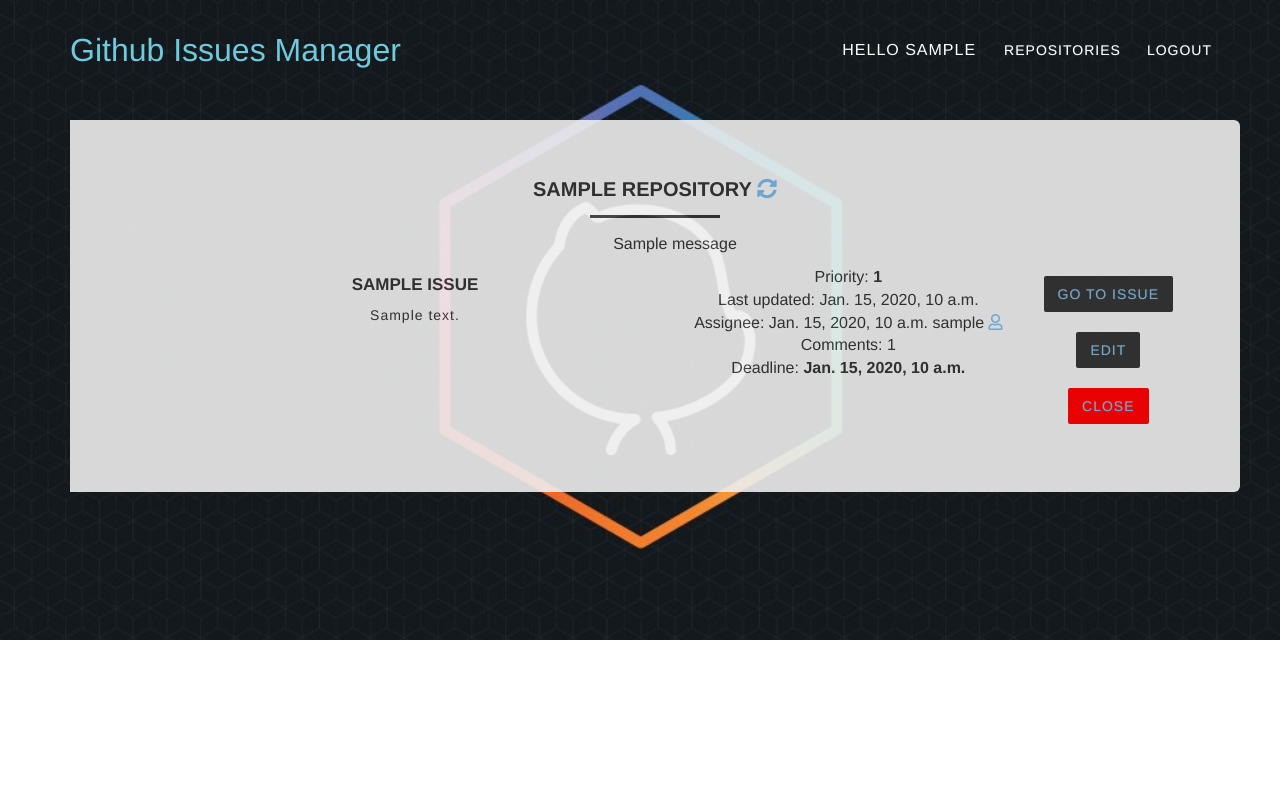
After one commit to paul4000/github-issues-manager, a Django app: page /issues/repositories/1 in a window 1280 px wide. The commit adds this page. Run offline with Django 3.2, Linux system fonts and the light colour scheme; a user stored in the database is signed in; tables that the repository leaves empty hold one stand-in row (values such as "Sample post"); one stand-in notice (Sample message) is shown; some libraries are stand-ins or nearby versions; grey boxes are pictures that could not be loaded.

Commit message:
issues added

```diff
--- a/issues/github_api_request_maker.py
+++ b/issues/github_api_request_maker.py
@@ -13,3 +13,9 @@ class GithubRequestsMaker:
         response = requests.get(repos_endpoint, headers=self.headers)
 
         return response
+
+    def get_issues(self, owner, repo):
+        issues_endpoint = self.github_endpoint + ('/repos/%s/%s/issues' % (owner, repo))
+        response = requests.get(issues_endpoint, headers=self.headers)
+
+        return response
--- a/issues/models.py
+++ b/issues/models.py
@@ -10,3 +10,34 @@ class Repository(models.Model):
 
     def __str__(self):
         return self.github_name
+
+
+class Issue(models.Model):
+
+    repository = models.ForeignKey(Repository, on_delete=models.CASCADE)
+
+    PRIORITY_CHOICES = (
+        (1, '1 - HIGH'),
+        (2, '2 - MEDIUM'),
+        (3, '3 - LOW')
+    )
+
+    github_number = models.IntegerField()
+    github_html_url = models.TextField()
+    github_state = models.TextField()
+    github_title = models.TextField()
+    github_body = models.TextField()
+    label = models.TextField()
+    github_created_at = models.DateTimeField()
+    github_updated_at = models.DateTimeField()
+    github_comments_number = models.IntegerField()
+    priority = models.IntegerField(
+        choices=PRIORITY_CHOICES,
+        default=3
+    )
+    deadline = models.DateTimeField(null=True, blank=True)
+    github_assignee_login = models.TextField()
+    github_assignee_url_profile = models.TextField()
+
+    def __str__(self):
+        return self.github_number + ' ' + self.github_title
--- a/issues/static/issues/custom_styles.css
+++ b/issues/static/issues/custom_styles.css
@@ -1,6 +1,24 @@
 body {
-    background: white url("img/wallpaper_2.jpg") no-repeat;
+    background-image: url("img/wallpaper_2.jpg");
+    background-repeat:no-repeat;
     background-size:100%;
+    background-attachment: fixed;
+    position:static;
 }
 
-.box-content.box-1 {text-align: center; width:100%; }
+#page-content.index-page {background: #F0F0F0; opacity: 0.9;}
+.index-page .repository-list .heading {margin-bottom: 30px; text-align: center;}
+.index-page .repository-list  h3 {margin-bottom:15px;font-size: 25px;}
+.index-page .repository-list .heading h2 {font-size: 30px;letter-spacing:2px;}
+.index-page .repository-list { text-align: center; }
+.index-page .repository-list .boxes-list {  list-style-type: none;}
+.boxes-list .issue h5 {font-size: 17px;}
+.boxes-list .issue p {font-size: 14px;}
+
+.btn-7 {background: #333;border: 2px solid transparent;margin:10px 0 10px 0; color:#FFFFF0;}
+.btn-7:hover {color:#333;border:2px solid #333;background:transparent;}
+
+.btn-6 {background: #FF0000;border: 2px solid transparent;margin:10px 0 10px 0; color:#FFFFF0;}
+.btn-6:hover {color:#333;border:2px solid #333;background:transparent;}
+
+.messages {  list-style-type: none;}
--- a/issues/static/issues/style.css
+++ b/issues/static/issues/style.css
@@ -342,7 +342,7 @@ a.btn:focus{outline: 0;}
 .btn-1 {color: #fff;background-color: transparent;border: 2px solid #fff;margin:0 15px 20px 0;min-width: 170px;line-height: 26px;}
 .btn-1:hover {color: #000;background-color: #fff;border-color: #fff;}
 
-.btn-2 {background: #333;border: 2px solid transparent;margin:20px 0 50px 0; color:#fff;}
+.btn-2 {background: #333;border: 2px solid transparent;margin:10px 0 10px 0; color:#fff;}
 .btn-2:hover {color:#333;border:2px solid #333;background:transparent;}
 
 .btn-3 {background: #6ECADC;margin: 20px 0 10px 0;border: 2px solid transparent;font-size:25px;}
--- a/issues/templates/issues/base.html
+++ b/issues/templates/issues/base.html
@@ -7,6 +7,7 @@
     <link rel="stylesheet" href="{% static '/issues/bootstrap.min.css' %}">
     <link rel="stylesheet" href="{% static '/issues/style.css' %}">
     <link rel="stylesheet" href="{% static '/issues/custom_styles.css' %}">
+    <link rel="stylesheet" href="https://use.fontawesome.com/releases/v5.7.1/css/all.css" integrity="sha384-fnmOCqbTlWIlj8LyTjo7mOUStjsKC4pOpQbqyi7RrhN7udi9RwhKkMHpvLbHG9Sr" crossorigin="anonymous">
     <script type="text/javascript" src="{% static '/issues/bootstrap.min.js' %}"></script>
     <script type="text/javascript" src="{% static '/issues/jquery-2.1.1.js' %}"></script>
 </head>
--- /dev/null
+++ b/issues/templates/issues/repository_detail.html
@@ -0,0 +1,83 @@
+{% extends "issues/base.html" %}
+
+{% block content %}
+
+<div id="page-content" class="index-page">
+    <section id="services" class="repository-list">
+        <div class="container jumbotron">
+            <div class="row">
+                <div class="col-lg-12">
+                    <h5>{{ repository.github_name }}
+                        {% if repository.issue_set.all %}
+                        <a href="{% url 'issues:issues_update' repository.pk %}"><i class="fas fa-sync-alt"></i></a>
+                        {% endif %}
+                    </h5>
+                    <hr>
+                </div>
+            </div>
+
+            {% if repository.issue_set.all %}
+            {% if messages %}
+            <ul class="messages">
+                {% for message in messages %}
+                <li class="{{ message.tags }}">{{ message }}</li>
+                {% endfor %}
+            </ul>
+            {% endif %}
+            <ul class="boxes-list">
+                {% for issue in repository.issue_set.all %}
+                <li>
+                    <div class="row issue">
+                        <div class="col-md-6">
+                            <h5>
+                                {% if 'bug' in issue.label %}
+                                <i class="fas fa-bug"></i>
+                                {% endif %}
+                                {% if 'enhancement' in issue.label %}
+                                <i class="fas fa-arrow-up"></i>
+                                {% endif %}
+                                {% if 'help wanted' in issue.label %}
+                                <i class="fas fa-question"></i>
+                                {% endif %}
+                                {{ issue.github_title}}
+                            </h5>
+                            <p class="issue-body">
+                                {{ issue.github_body}}
+                            </p>
+                        </div>
+
+                        <div class="col-md-4">
+                            <div>Priority: <b>{{ issue.priority }}</b></div>
+                            <div>Last updated: {{ issue.github_updated_at }}</div>
+                            <div>Assignee: {{ issue.github_updated_at }}
+                                {% if issue.github_assignee_login %}
+                                {{ issue.github_assignee_login }}
+                                <a href="{{issue.github_assignee_url_profile}}"><i class="far fa-user"></i></a>
+                                {% else %}
+                                None
+                                {% endif %}
+                            </div>
+                            <div>Comments: {{ issue.github_comments_number }}</div>
+                            <div>Deadline: <b> {{ issue.deadline }} </b> </div>
+                        </div>
+                        <div class="col-md-2">
+                            <button type="submit" class="btn btn-2"><a href="{{ issue.github_html_url }}">Go to
+                                issue</a></button>
+                            <button type="submit" class="btn btn-2"><a href="{{ issue.github_html_url }}">Edit</a></button>
+                            <button type="submit" class="btn btn-6"><a href="{{ issue.github_html_url }}">CLOSE</a></button>
+                        </div>
+
+                    </div>
+                </li>
+                {% endfor %}
+            </ul>
+            {% else %}
+            <p>You have no issues imported yet.</p>
+            <button type="submit" class="btn btn-2 "><a href="{% url 'issues:issues_update' repository.pk %}">Import
+                issues</a></button>
+            {% endif %}
+
+        </div>
+    </section>
+</div>
+{% endblock %}
--- a/issues/urls.py
+++ b/issues/urls.py
@@ -6,4 +6,6 @@ urlpatterns = [
     path('homepage/', views.homepage, name='homepage'),
     path('repositories/', views.RepositoryListView.as_view(), name='repositories'),
     path('repositories/import', views.sync_repositories, name='repositories_import'),
+    path('repositories/<slug:pk>', views.RepositoryView.as_view(), name='repositories_issues'),
+    path('repositories/issues/<slug:pk>', views.sync_issues, name='issues_update'),
 ]
--- a/issues/views.py
+++ b/issues/views.py
@@ -6,6 +6,7 @@ from django.views import generic
 from django.contrib.auth.mixins import LoginRequiredMixin
 from django.contrib import messages
 
+from issues.database_updater import create_repository, update_repository, create_issue, update_issue
 from issues.github_api_request_maker import GithubRequestsMaker
 from issues.models import Repository
 
@@ -24,6 +25,7 @@ def logout(request):
     return redirect('/login')
 
 
+@login_required
 def sync_repositories(request):
     current_user = request.user
     social_account = current_user.social_auth.get(provider='github')
@@ -33,7 +35,7 @@ def sync_repositories(request):
 
     if response.status_code != 200:
         messages.warning(request, 'Error occured while updating repositories...')
-        return render(request, RepositoryListView.as_view())
+        return redirect('/issues/repositories')
 
     repositories = response.json()
     existing_in_database_repos_ids = Repository.objects.filter(owner_login=current_user.username)\
@@ -41,17 +43,51 @@ def sync_repositories(request):
 
     for repo in repositories:
         if repo['id'] not in existing_in_database_repos_ids:
-            Repository.objects.create(
-                github_id=repo['id'],
-                github_name=repo["name"],
-                github_full_name=repo["full_name"],
-                owner_login=repo["owner"]["login"],
-                open_issues_count=repo["open_issues_count"]
-            )
+            create_repository(repo)
+        else:
+            update_repository(repo)
 
     messages.success(request, 'Repos are up-to-date')
-    return render(request, RepositoryListView.as_view())
+    return redirect('/issues/repositories')
 
 
+@login_required
+def sync_issues(request, pk):
+    current_user = request.user
+    social_account = current_user.social_auth.get(provider='github')
+    access_token = social_account.extra_data['access_token']
+
+    # get repo
+    current_repo = Repository.objects.get(pk=pk)
+
+    response = GithubRequestsMaker(access_token).get_issues(current_user, current_repo.github_name)
+    if response.status_code != 200:
+        messages.warning(request, 'Error occured while updating issues...')
+        return redirect('/issues/repositories/' + pk)
+
+    issues = response.json()
+    existing_issues = list(map(lambda i: i.github_number, current_repo.issue_set.all()))
+
+    for issue in issues:
+        if issue['number'] not in existing_issues:
+            create_issue(issue, current_repo)
+        else:
+            update_issue(issue, current_repo)
+
+    closed_task = current_repo.issue_set.all().filter(github_state="closed")
+
+    messages.success(request, 'Issues are up-to-date')
+    return redirect('/issues/repositories/' + pk)
+
+
+# generic views
 class RepositoryListView(LoginRequiredMixin, generic.ListView):
     model = Repository
+    ordering = ['-open_issues_count']
+
+    def get_queryset(self):
+        return Repository.objects.filter(owner_login=self.request.user.username)
+
+
+class RepositoryView(LoginRequiredMixin, generic.DetailView):
+    model = Repository
```
Also changed, not shown: issues/database_updater.py (added, +59 -0 lines), issues/templates/issues/repository_list.html (+21 -9 lines), issues/migrations/0002_issue.py (added), issues/migrations/0003_auto_20190205_2359.py (added).
